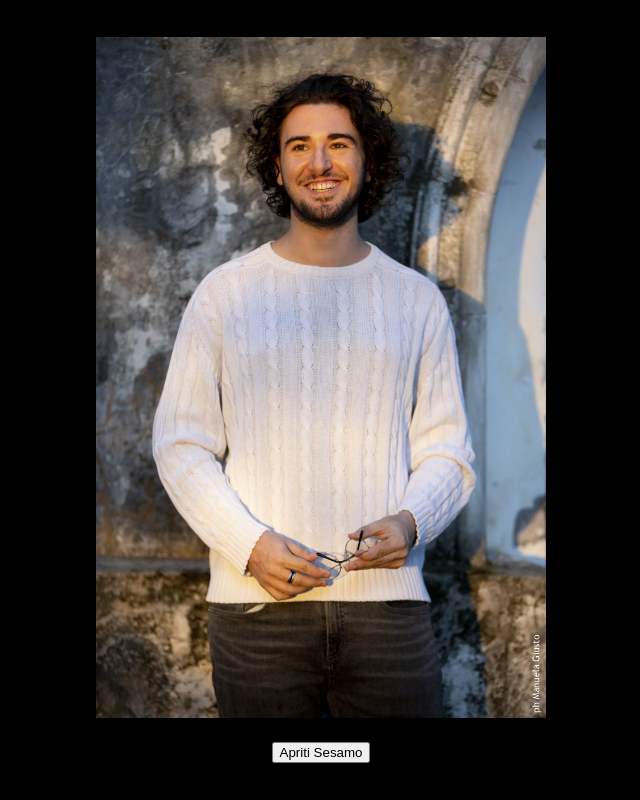
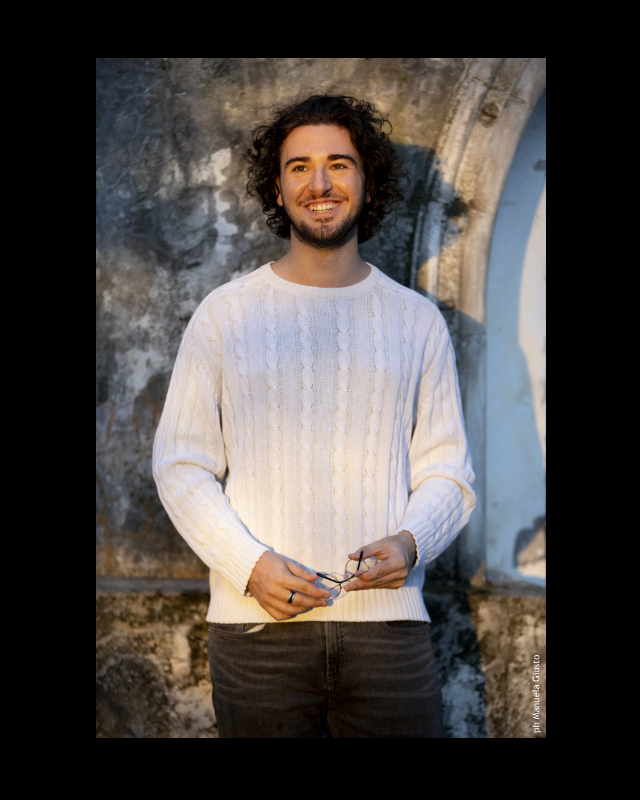
Before and after one commit to michelespammone/michelespammone, a plain HTML site: page index.html in a window 1280 px wide. Shown: the whole page, without its empty margins (319-959 px from the left). Drawn offline with Linux system fonts and the light colour scheme.

Commit message:
Click on image to start

```diff
--- a/index.html
+++ b/index.html
@@ -3,7 +3,7 @@
 <head>
 <meta charset="UTF-8">
 <meta name="viewport" content="width=device-width, initial-scale=1.0">
-<title>Responsive Image Swap with Sound</title>
+<title>Interactive Image Swap with Sound</title>
 <style>
   body, html {
     height: 100%;
@@ -21,6 +21,7 @@
     max-width: 500px; /* The image won't scale beyond 500px width */
     height: auto; /* height is set to auto to maintain aspect ratio */
     overflow: hidden; /* prevents the image from spilling out of the container */
+    cursor: pointer; /* changes the mouse cursor to indicate it's clickable */
   }
 
   img {
@@ -31,17 +32,12 @@
   audio {
     display: none; /* initially hidden */
   }
-
-  button {
-    margin-top: 20px;
-    cursor: pointer;
-  }
 </style>
 </head>
 <body>
 
-<div id="imageContainer">
-  <img src="1.png" id="imageDisplay">
+<div id="imageContainer" onclick="startAction()">
+  <img src="1.png" id="imageDisplay" alt="Clickable Image">
 </div>
 
 <audio id="audioPlayer" loop>
@@ -49,14 +45,15 @@
   Your browser does not support the audio element.
 </audio>
 
-<button onclick="startAction()">Apriti Sesamo</button>
-
 <script>
   let imageSwapFlag = false;
+  let intervalId = null; // Store the interval ID for later use
 
   function startAction() {
-    document.getElementById('audioPlayer').play();
-    setInterval(swapImage, 80);
+    if (intervalId === null) { // Prevent multiple intervals if already started
+      document.getElementById('audioPlayer').play();
+      intervalId = setInterval(swapImage, 80);
+    }
   }
 
   function swapImage() {
```
